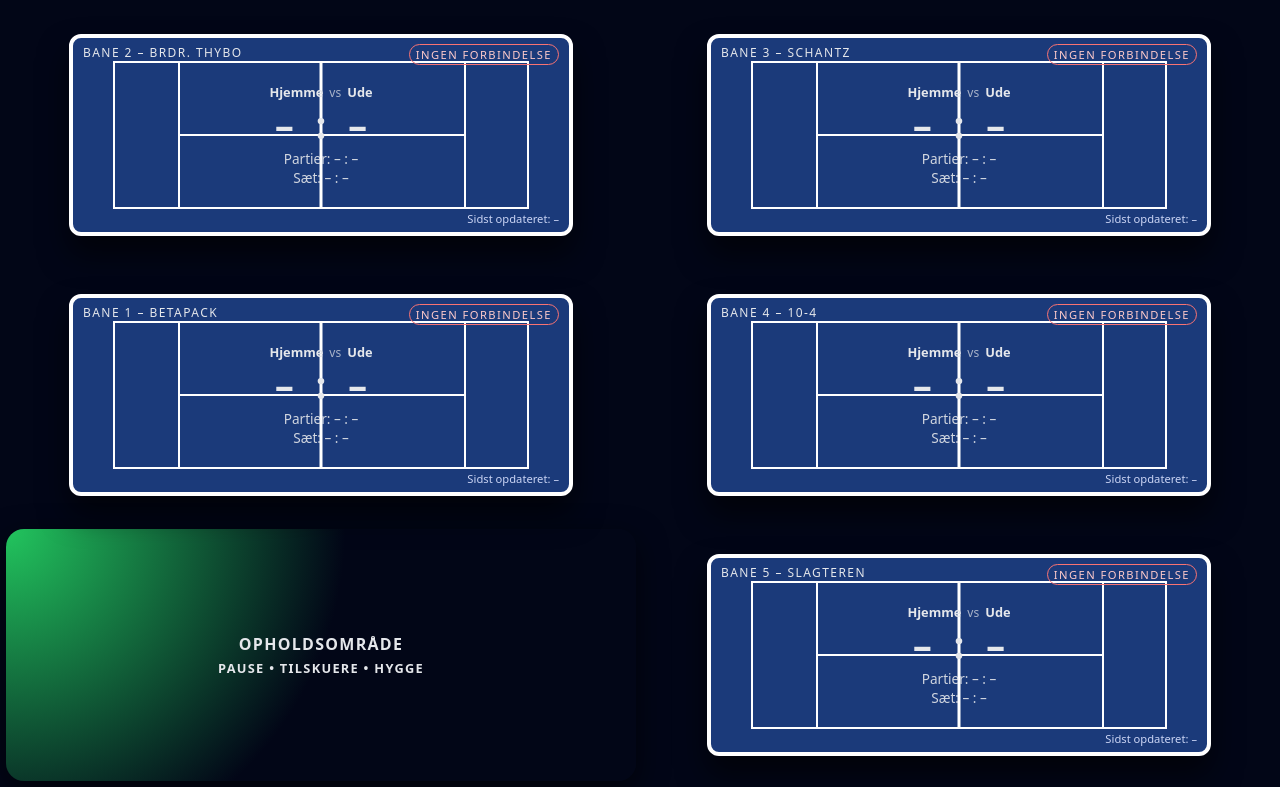
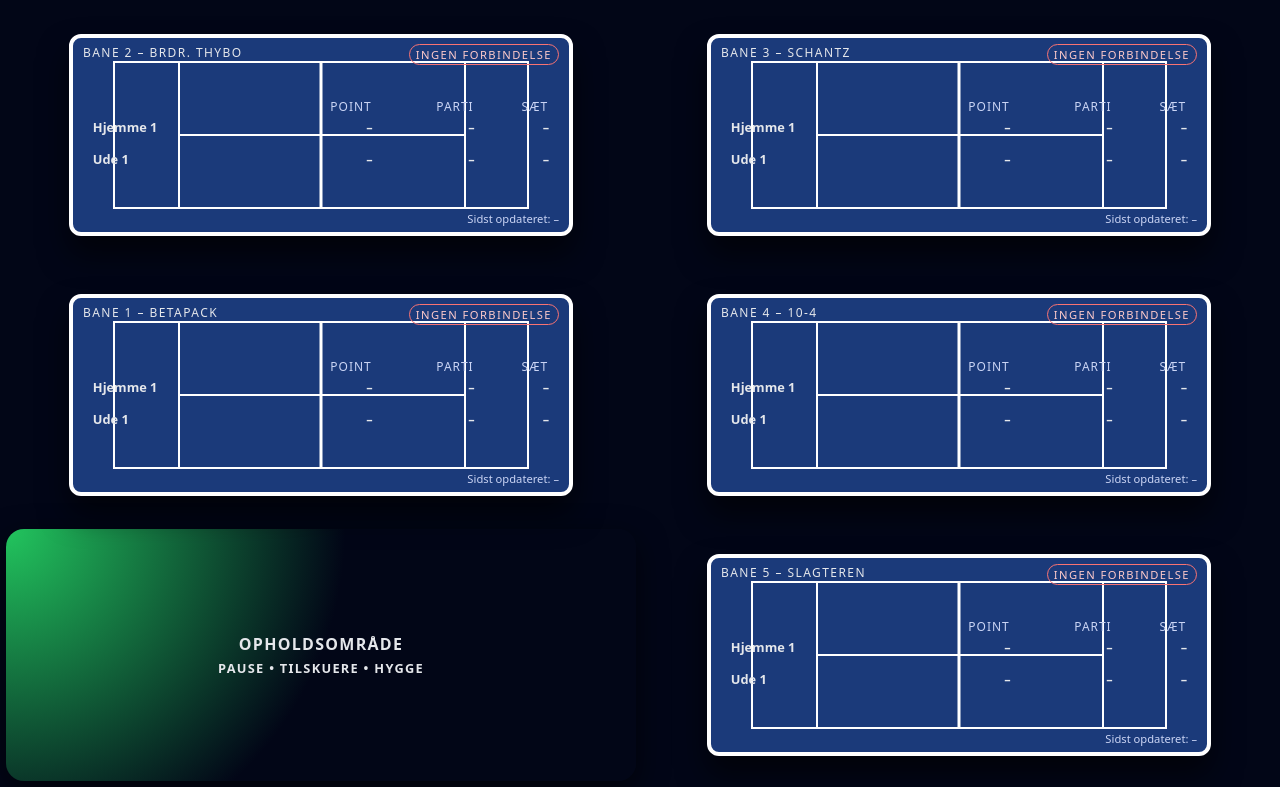
Before and after one commit to peterlibergren/Padelton, a website: page public/index.html in a window 1280 px wide. Shown: the part 61-848 px from the top of the page. Drawn offline with Linux system fonts and the light colour scheme; no server answers.

Commit message:
Update index.html

```diff
--- a/public/index.html
+++ b/public/index.html
@@ -173,60 +173,73 @@
       color: #fecaca;
     }
 
+    /* Scoreboard-tabel i midten */
     .court-center-score {
       position: absolute;
       top: 50%;
       left: 50%;
       transform: translate(-50%, -50%);
-      text-align: center;
-      width: 90%;
+      width: 92%;
+      font-size: 0.8rem;
     }
 
-    /* holdnavne */
-    .team-names {
-      display: flex;
-      justify-content: center;
-      align-items: center;
-      gap: 6px;
-      font-size: 0.8rem;
-      margin-bottom: 4px;
+    .score-table {
+      width: 100%;
+      border-collapse: collapse;
+    }
+
+    .score-header-row {
+      font-size: 0.75rem;
+      text-transform: uppercase;
+      letter-spacing: 0.08em;
+      color: #cbd5f5;
+    }
+
+    .score-header-row th {
+      font-weight: 500;
+      text-align: right;
+    }
+
+    .score-header-row th:first-child {
+      text-align: left;
+      padding-right: 4px;
+    }
+
+    .score-row td {
+      padding: 2px 0;
+      vertical-align: middle;
+    }
+
+    .player-name-cell {
+      text-align: left;
+      padding-right: 4px;
+      max-width: 55%;
+      overflow: hidden;
+      text-overflow: ellipsis;
       white-space: nowrap;
     }
 
-    .team-name {
-      max-width: 40%;
-      overflow: hidden;
-      text-overflow: ellipsis;
-    }
-
-    .team-home {
+    .player-name-home {
       font-weight: 600;
     }
 
-    .team-away {
+    .player-name-away {
       font-weight: 600;
     }
 
-    .vs {
-      opacity: 0.7;
-      font-size: 0.75rem;
+    .score-cell {
+      text-align: right;
+      min-width: 2.2em;
+      font-weight: 600;
     }
 
-    .score-points {
-      font-size: clamp(2.2rem, 3vw, 3.4rem);
-      font-weight: 700;
-      line-height: 1;
+    .score-sublabel {
+      font-size: 0.7rem;
+      opacity: 0.7;
     }
 
-    .score-divider {
-      margin: 0 0.3em;
-    }
-
-    .score-subline {
-      margin-top: 6px;
-      font-size: 0.85rem;
-      color: #e5e7eb;
-      opacity: 0.9;
+    .empty-row td {
+      padding: 2px 0 4px;
     }
 
     .court-footer-time {
@@ -288,23 +301,64 @@
           </div>
 
           <div class="court-center-score">
-            <div class="team-names">
-              <span id="homeName-${court.id}" class="team-name team-home">Hjemme</span>
-              <span class="vs">vs</span>
-              <span id="awayName-${court.id}" class="team-name team-away">Ude</span>
-            </div>
+            <table class="score-table">
+              <thead>
+                <tr class="score-header-row">
+                  <th></th>
+                  <th>Point</th>
+                  <th>Parti</th>
+                  <th>Sæt</th>
+                </tr>
+              </thead>
+              <tbody>
+                <!-- Hjemme spiller 1 -->
+                <tr class="score-row">
+                  <td class="player-name-cell player-name-home" id="homeName1-${court.id}">Hjemme 1</td>
+                  <td class="score-cell">
+                    <span id="homePoints-${court.id}">–</span>
+                  </td>
+                  <td class="score-cell">
+                    <span id="homeGames-${court.id}">–</span>
+                  </td>
+                  <td class="score-cell">
+                    <span id="homeSets-${court.id}">–</span>
+                  </td>
+                </tr>
+                <!-- Hjemme spiller 2 (ingen tal, kun navn) -->
+                <tr class="score-row">
+                  <td class="player-name-cell player-name-home" id="homeName2-${court.id}"></td>
+                  <td class="score-cell score-sublabel"></td>
+                  <td class="score-cell score-sublabel"></td>
+                  <td class="score-cell score-sublabel"></td>
+                </tr>
 
-            <div class="score-points">
-              <span id="homePoints-${court.id}">–</span>
-              <span class="score-divider">:</span>
-              <span id="awayPoints-${court.id}">–</span>
-            </div>
-            <div class="score-subline">
-              Partier:
-              <span id="games-${court.id}">– : –</span><br />
-              Sæt:
-              <span id="sets-${court.id}">– : –</span>
-            </div>
+                <!-- Tom linje -->
+                <tr class="empty-row">
+                  <td colspan="4"></td>
+                </tr>
+
+                <!-- Ude spiller 1 -->
+                <tr class="score-row">
+                  <td class="player-name-cell player-name-away" id="awayName1-${court.id}">Ude 1</td>
+                  <td class="score-cell">
+                    <span id="awayPoints-${court.id}">–</span>
+                  </td>
+                  <td class="score-cell">
+                    <span id="awayGames-${court.id}">–</span>
+                  </td>
+                  <td class="score-cell">
+                    <span id="awaySets-${court.id}">–</span>
+                  </td>
+                </tr>
+                <!-- Ude spiller 2 (ingen tal, kun navn) -->
+                <tr class="score-row">
+                  <td class="player-name-cell player-name-away" id="awayName2-${court.id}"></td>
+                  <td class="score-cell score-sublabel"></td>
+                  <td class="score-cell score-sublabel"></td>
+                  <td class="score-cell score-sublabel"></td>
+                </tr>
+              </tbody>
+            </table>
           </div>
 
           <div class="court-footer-time">
@@ -328,14 +382,18 @@
 
         data.forEach(c => {
           const id = c.courtId;
-          const statusEl   = document.getElementById(`status-${id}`);
-          const homeNameEl = document.getElementById(`homeName-${id}`);
-          const awayNameEl = document.getElementById(`awayName-${id}`);
+          const statusEl     = document.getElementById(`status-${id}`);
+          const homeName1El  = document.getElementById(`homeName1-${id}`);
+          const homeName2El  = document.getElementById(`homeName2-${id}`);
+          const awayName1El  = document.getElementById(`awayName1-${id}`);
+          const awayName2El  = document.getElementById(`awayName2-${id}`);
           const homePointsEl = document.getElementById(`homePoints-${id}`);
           const awayPointsEl = document.getElementById(`awayPoints-${id}`);
-          const gamesEl    = document.getElementById(`games-${id}`);
-          const setsEl     = document.getElementById(`sets-${id}`);
-          const updatedEl  = document.getElementById(`updated-${id}`);
+          const homeGamesEl  = document.getElementById(`homeGames-${id}`);
+          const awayGamesEl  = document.getElementById(`awayGames-${id}`);
+          const homeSetsEl   = document.getElementById(`homeSets-${id}`);
+          const awaySetsEl   = document.getElementById(`awaySets-${id}`);
+          const updatedEl    = document.getElementById(`updated-${id}`);
 
           if (!statusEl) return; // banen findes ikke i layoutet
 
@@ -351,9 +409,18 @@
             statusEl.classList.add("error");
           }
 
-          // Holdnavne
-          if (homeNameEl) homeNameEl.textContent = c.homeName || "Hjemme";
-          if (awayNameEl) awayNameEl.textContent = c.awayName || "Ude";
+          // Holdnavne -> split til spiller 1/2
+          const homeRaw = c.homeName || "Hjemme";
+          const awayRaw = c.awayName || "Ude";
+
+          const homeParts = homeRaw.split("/").map(s => s.trim()).filter(Boolean);
+          const awayParts = awayRaw.split("/").map(s => s.trim()).filter(Boolean);
+
+          if (homeName1El) homeName1El.textContent = homeParts[0] || homeRaw || "Hjemme";
+          if (homeName2El) homeName2El.textContent = homeParts[1] || "";
+
+          if (awayName1El) awayName1El.textContent = awayParts[0] || awayRaw || "Ude";
+          if (awayName2El) awayName2El.textContent = awayParts[1] || "";
 
           // Point (tekst fra bane-ESP)
           if (homePointsEl) {
@@ -370,14 +437,13 @@
               : String(c.awayPoints ?? "");
           }
 
-          // Partier og sæt
-          if (gamesEl) {
-            gamesEl.textContent = `${c.homeGames ?? 0} : ${c.awayGames ?? 0}`;
-          }
+          // Partier
+          if (homeGamesEl) homeGamesEl.textContent = String(c.homeGames ?? 0);
+          if (awayGamesEl) awayGamesEl.textContent = String(c.awayGames ?? 0);
 
-          if (setsEl) {
-            setsEl.textContent = `${c.homeSets ?? 0} : ${c.awaySets ?? 0}`;
-          }
+          // Sæt
+          if (homeSetsEl) homeSetsEl.textContent = String(c.homeSets ?? 0);
+          if (awaySetsEl) awaySetsEl.textContent = String(c.awaySets ?? 0);
 
           // Tidsstempel
           if (updatedEl) {
```
